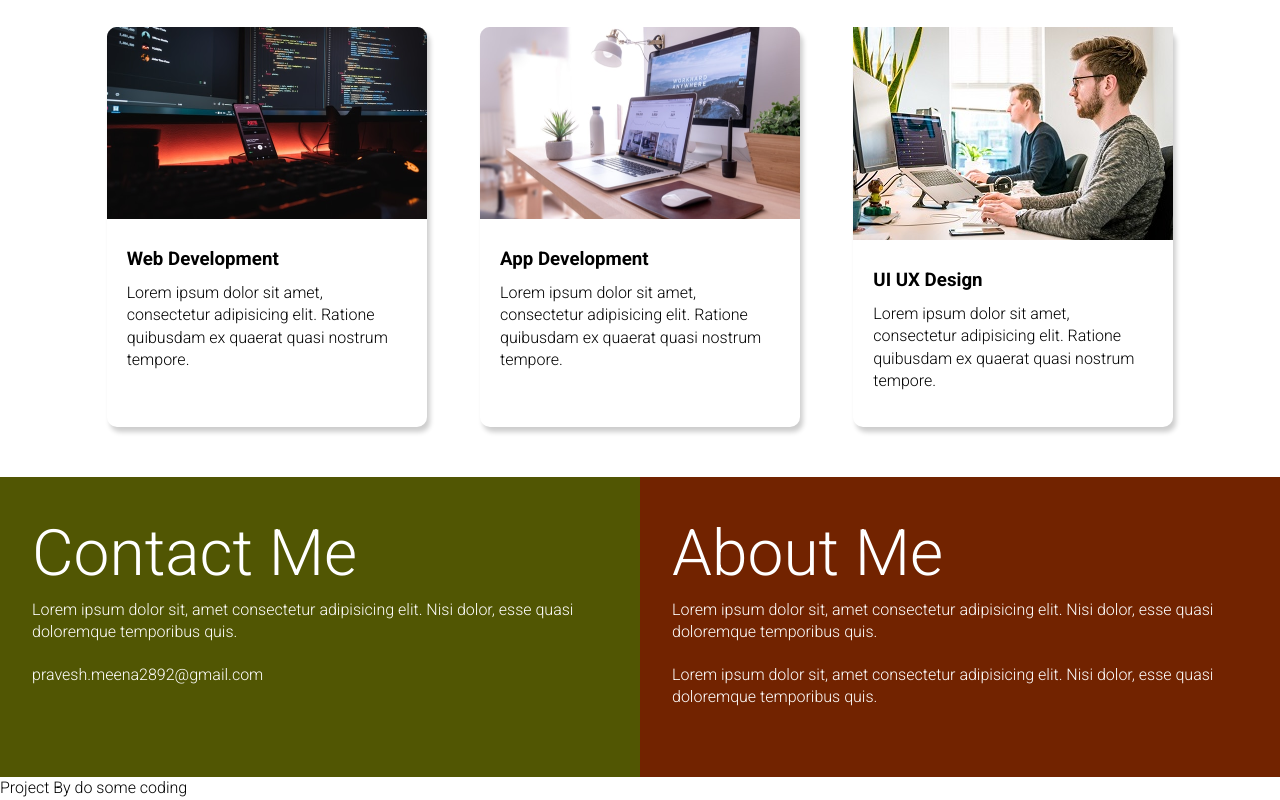
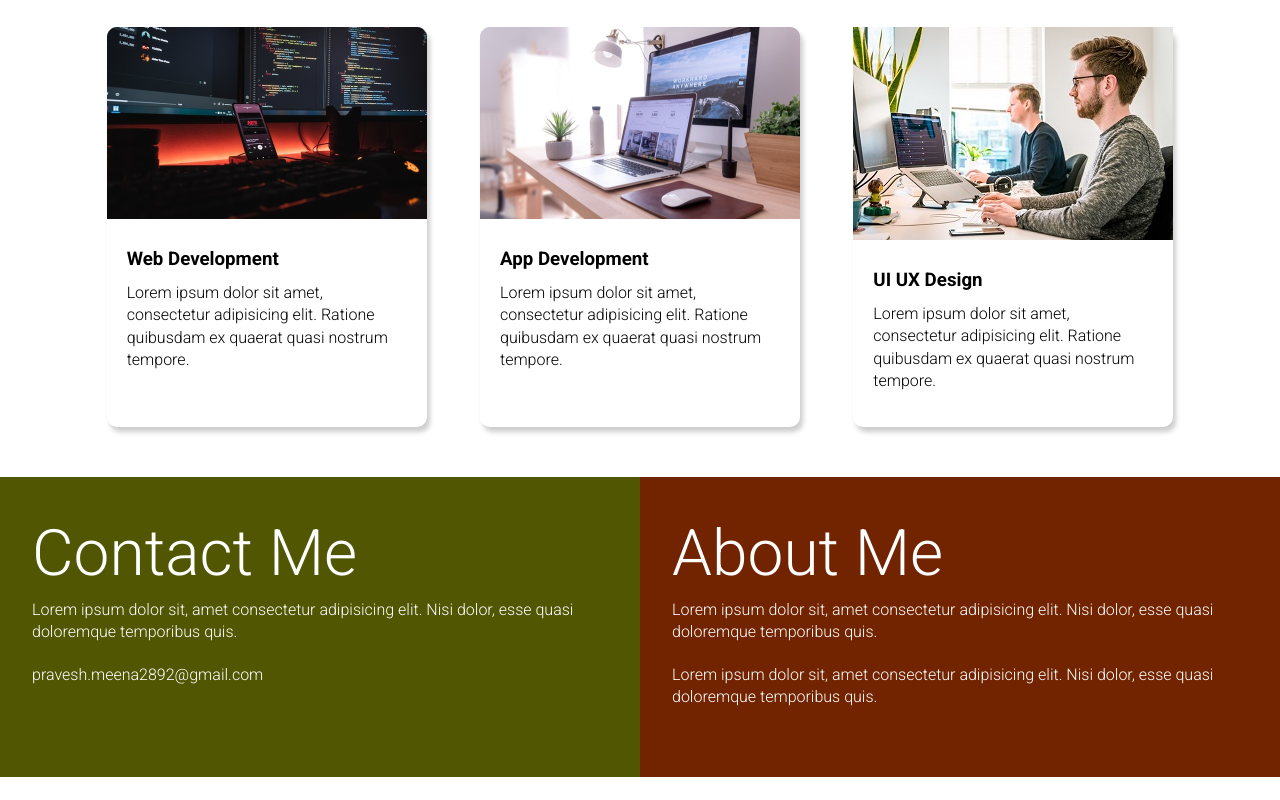
Before and after one commit to pravesh2892/Developer-Portfolio-Landing-Page, a plain HTML site: page index.html in a window 1280 px wide. Shown: the part 997-1797 px from the top of the page. After the commit the page ends 1774 px from the top, so only its background shows below. Drawn offline with Linux system fonts and the light colour scheme.

Commit message:
commit to change

```diff
--- a/index.html
+++ b/index.html
@@ -86,6 +86,6 @@
         </p>
       </div>
     </section>
-    <footer>Project By do some coding</footer>
+
   </body>
 </html>
```
Also changed, not shown: style.css (+1 -7 lines).
